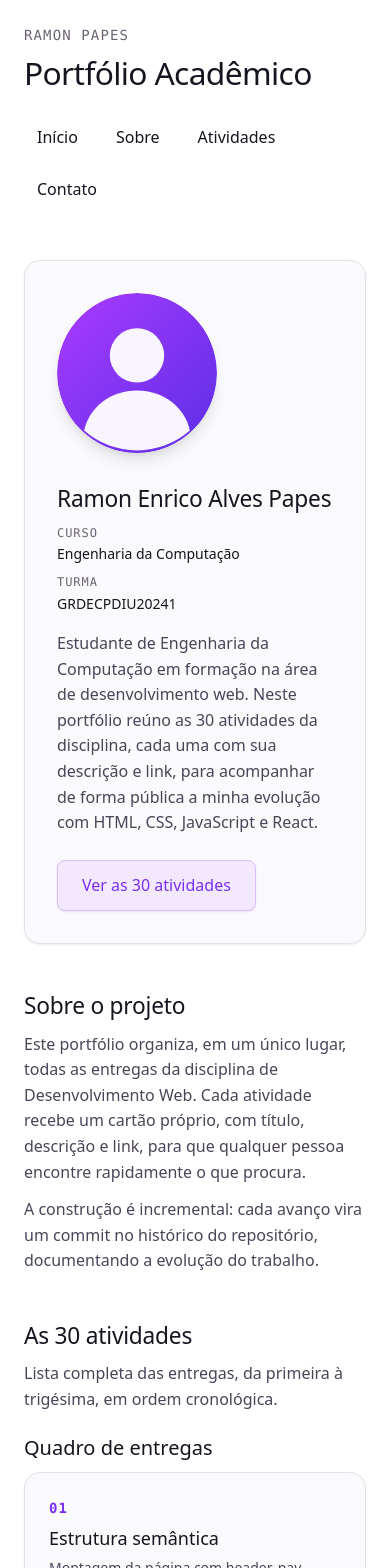
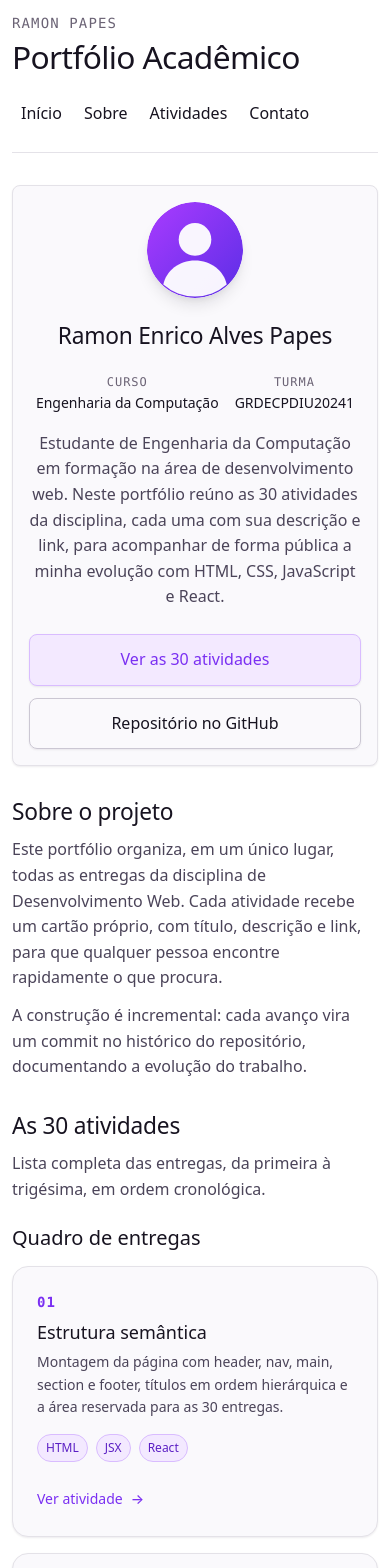
Before and after one commit to RamonPapes/atv_portfolio_academico, a React (Vite) app: page / in a window 390 px wide. Shown: the top 1568 px of the page. Built offline with nearby package versions, Linux system fonts and the light colour scheme.

Commit message:
Ajusta responsividade

```diff
--- a/src/App.css
+++ b/src/App.css
@@ -24,22 +24,35 @@
   background: var(--cor-marca-suave);
 }
 
+.cabecalho {
+  display: flex;
+  flex-wrap: wrap;
+  justify-content: space-between;
+  align-items: center;
+  gap: var(--espaco-4) var(--espaco-6);
+  padding-bottom: var(--espaco-4);
+  border-bottom: 1px solid var(--cor-borda);
+}
+
+.cabecalho__identidade {
+  display: flex;
+  flex-direction: column;
+  gap: var(--espaco-1);
+}
+
 .cabecalho__marca {
   font-family: var(--fonte-mono);
   font-size: var(--texto-sm);
   text-transform: uppercase;
   letter-spacing: 0.08em;
   color: var(--cor-texto-suave);
-  margin-bottom: var(--espaco-2);
-}
-
-.cabecalho h1 {
-  margin-bottom: var(--espaco-5);
 }
 
 .navegacao ul {
   display: flex;
   flex-wrap: wrap;
+  justify-content: flex-end;
+  align-items: center;
   gap: var(--espaco-2) var(--espaco-3);
   list-style: none;
   margin: 0;
@@ -94,14 +107,17 @@
 }
 
 .apresentacao__avatar {
-  width: 160px;
-  height: 160px;
+  width: clamp(6rem, 18vw, 10rem);
+  height: clamp(6rem, 18vw, 10rem);
   flex-shrink: 0;
   border-radius: var(--raio-completo);
   box-shadow: var(--sombra-md);
 }
 
 .apresentacao__texto {
+  display: flex;
+  flex-direction: column;
+  align-items: flex-start;
   flex: 1 1 320px;
 }
 
@@ -126,9 +142,18 @@
 }
 
 /* ---- Botão ---------------------------------------------------------------- */
+.grupo-botoes {
+  display: flex;
+  flex-wrap: wrap;
+  align-items: center;
+  gap: var(--espaco-3);
+  margin-top: var(--espaco-5);
+}
+
 .botao {
-  display: inline-block;
-  margin-top: var(--espaco-5);
+  display: inline-flex;
+  align-items: center;
+  justify-content: center;
   padding: var(--espaco-3) var(--espaco-5);
   border: 1px solid var(--cor-marca-borda);
   border-radius: var(--raio-md);
@@ -150,18 +175,31 @@
   box-shadow: var(--sombra-md);
 }
 
+.botao--secundario {
+  background: transparent;
+  border-color: var(--cor-borda-forte);
+  color: var(--cor-texto-forte);
+}
+
+.botao--secundario:hover,
+.botao--secundario:focus-visible {
+  background: var(--cor-superficie);
+  border-color: var(--cor-marca-borda);
+  color: var(--cor-marca);
+}
+
 /* ---- Quadro de atividades ------------------------------------------------- */
 .atividades {
+  display: grid;
+  gap: var(--espaco-4);
   margin-top: var(--espaco-5);
-}
-
-.atividades__titulo {
-  margin-bottom: var(--espaco-3);
 }
 
 .atividades__lista {
   display: grid;
-  grid-template-columns: repeat(auto-fill, minmax(260px, 1fr));
+  grid-template-columns: repeat(auto-fit, minmax(min(17rem, 100%), 1fr));
+  grid-auto-rows: 1fr;
+  align-items: stretch;
   gap: var(--espaco-4);
   list-style: none;
   margin: 0;
@@ -189,3 +227,102 @@
 .rodape p + p {
   margin-top: var(--espaco-2);
 }
+
+@media (max-width: 47.9375rem) {
+  .app {
+    gap: var(--espaco-6);
+    padding: var(--espaco-4);
+  }
+
+  .conteudo {
+    gap: var(--espaco-6);
+  }
+
+  .cabecalho {
+    flex-direction: column;
+    align-items: flex-start;
+    gap: var(--espaco-4);
+  }
+
+  .navegacao {
+    width: 100%;
+  }
+
+  .navegacao ul {
+    justify-content: flex-start;
+    gap: var(--espaco-2);
+  }
+
+  .apresentacao {
+    flex-direction: column;
+    align-items: flex-start;
+    gap: var(--espaco-5);
+    padding: var(--espaco-5);
+  }
+
+  .apresentacao__texto {
+    flex-basis: auto;
+  }
+}
+
+@media (max-width: 30rem) {
+  .app {
+    padding: var(--espaco-3);
+  }
+
+  .apresentacao {
+    align-items: center;
+    text-align: center;
+    padding: var(--espaco-4);
+    border-radius: var(--raio-md);
+  }
+
+  .apresentacao__texto {
+    align-items: center;
+  }
+
+  .apresentacao__dados {
+    justify-content: center;
+    gap: var(--espaco-2) var(--espaco-4);
+  }
+
+  .grupo-botoes {
+    width: 100%;
+    flex-direction: column;
+    align-items: stretch;
+  }
+
+  .navegacao ul {
+    gap: var(--espaco-1);
+  }
+
+  .navegacao a {
+    padding: var(--espaco-2);
+  }
+
+  .atividades__lista {
+    grid-template-columns: 1fr;
+    grid-auto-rows: auto;
+  }
+}
+
+@media (min-width: 90rem) {
+  .app {
+    gap: var(--espaco-8);
+    padding: var(--espaco-7) var(--espaco-6);
+  }
+
+  .conteudo {
+    gap: var(--espaco-8);
+  }
+
+  .apresentacao {
+    gap: var(--espaco-7);
+    padding: var(--espaco-7);
+  }
+
+  .atividades__lista {
+    grid-template-columns: repeat(auto-fit, minmax(min(20rem, 100%), 1fr));
+    gap: var(--espaco-5);
+  }
+}
--- a/src/App.jsx
+++ b/src/App.jsx
@@ -43,6 +43,28 @@ const ATIVIDADES = [
     descricao:
       'Componente reutilizável com número, título, descrição, tecnologias e ação, além dos estados de hover e foco.',
     tecnologias: ['React', 'CSS'],
+    link: `${REPOSITORIO}/commit/675a600`,
+  },
+  {
+    numero: 6,
+    titulo: 'Layout com Flexbox',
+    descricao:
+      'Cabeçalho, menu e grupo de botões alinhados com Flexbox. Problema resolvido: marca, título e menu ficavam empilhados e desalinhados, e os botões dependiam de margens fixas que quebravam ao mudar a largura da tela.',
+    tecnologias: ['CSS', 'Flexbox'],
+  },
+  {
+    numero: 7,
+    titulo: 'Grade de atividades com CSS Grid',
+    descricao:
+      'Quadro das entregas em grade adaptável com auto-fit e minmax, sem largura fixa. Problema resolvido: os cartões tinham altura desigual e a coluna mínima de 260px estourava a tela em celulares estreitos, gerando rolagem horizontal.',
+    tecnologias: ['CSS', 'Grid', 'Responsividade'],
+  },
+  {
+    numero: 8,
+    titulo: 'Homepage responsiva',
+    descricao:
+      'Pontos de ajuste em 768px, 480px e 1440px afinando menu, tipografia, margens, avatar e grade. Problema resolvido: em telas estreitas o cabeçalho comprimia o menu contra o título e o avatar de 160px roubava quase toda a largura útil.',
+    tecnologias: ['CSS', 'Media Queries', 'Responsividade'],
   },
 ]
 
@@ -54,8 +76,10 @@ function App() {
       </a>
 
       <header className="cabecalho" id="inicio">
-        <p className="cabecalho__marca">Ramon Papes</p>
-        <h1>Portfólio Acadêmico</h1>
+        <div className="cabecalho__identidade">
+          <p className="cabecalho__marca">Ramon Papes</p>
+          <h1>Portfólio Acadêmico</h1>
+        </div>
 
         <nav className="navegacao" aria-label="Navegação principal">
           <ul>
@@ -110,9 +134,18 @@ function App() {
               forma pública a minha evolução com HTML, CSS, JavaScript e React.
             </p>
 
-            <a className="botao" href="#atividades">
-              Ver as 30 atividades
-            </a>
+            <div className="grupo-botoes">
+              <a className="botao" href="#atividades">
+                Ver as 30 atividades
+              </a>
+              <a
+                className="botao botao--secundario"
+                href={REPOSITORIO}
+                rel="noreferrer"
+              >
+                Repositório no GitHub
+              </a>
+            </div>
           </div>
         </section>
 
--- a/src/components/CartaoAtividade.css
+++ b/src/components/CartaoAtividade.css
@@ -1,5 +1,6 @@
 .cartao {
   display: flex;
+  min-width: 0;
 }
 
 .cartao__conteudo {
@@ -39,10 +40,12 @@
 .cartao__titulo {
   font-size: var(--texto-lg);
   color: var(--cor-texto-forte);
+  overflow-wrap: anywhere;
 }
 
 .cartao__descricao {
   max-width: none;
+  overflow-wrap: anywhere;
   font-size: var(--texto-sm);
   color: var(--cor-texto);
 }
@@ -66,7 +69,6 @@
   font-size: var(--texto-xs);
   font-weight: var(--peso-medio);
   line-height: 1.5;
-  white-space: nowrap;
 }
 
 /* ---- Ação -------------------------------------------------------------------- */
--- a/src/styles/tokens.css
+++ b/src/styles/tokens.css
@@ -90,3 +90,9 @@
       0 10px 20px -5px rgba(0, 0, 0, 0.5), 0 20px 40px -10px rgba(0, 0, 0, 0.6);
   }
 }
+
+@media (min-width: 90rem) {
+  :root {
+    --largura-max: 1280px;
+  }
+}
```
